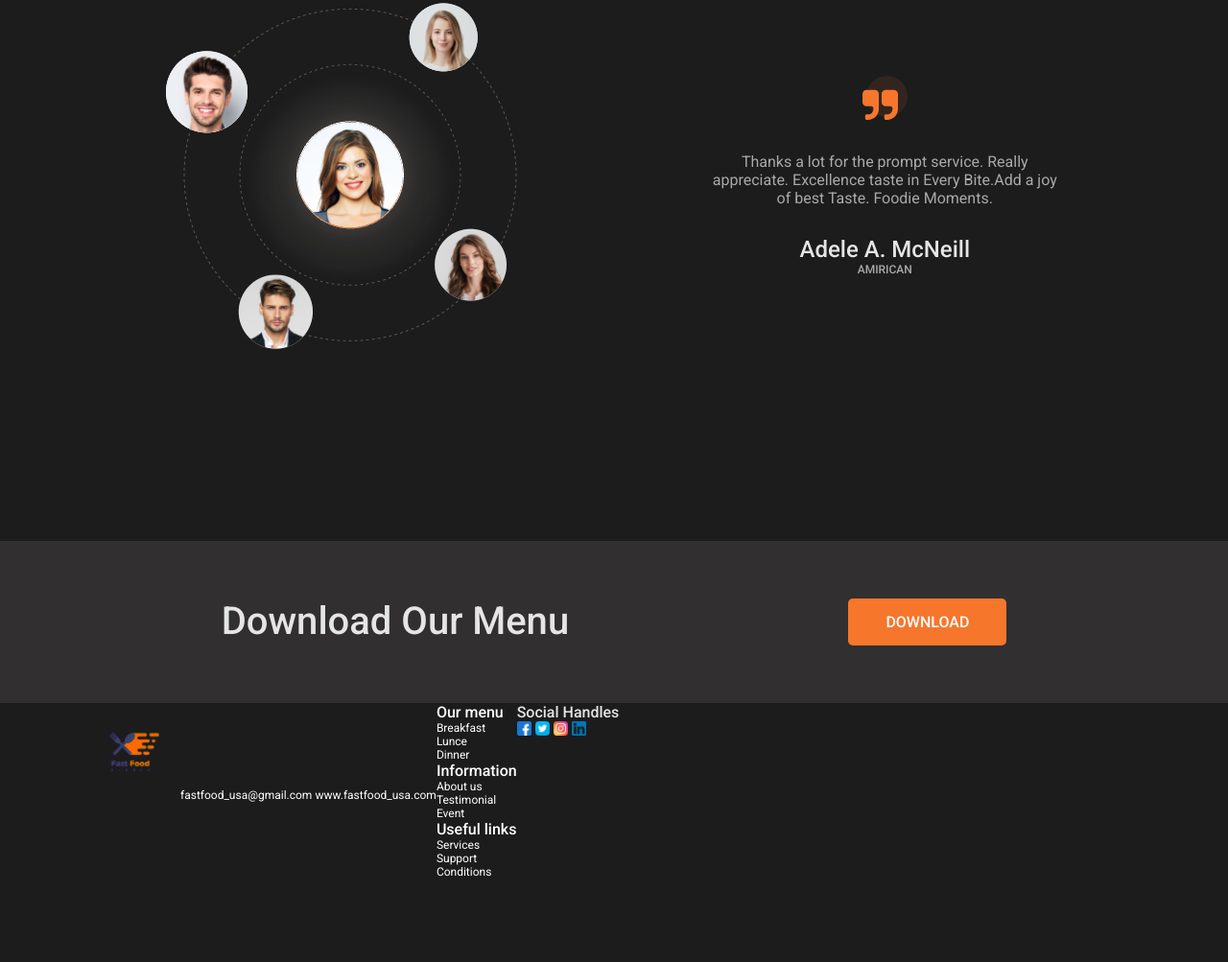
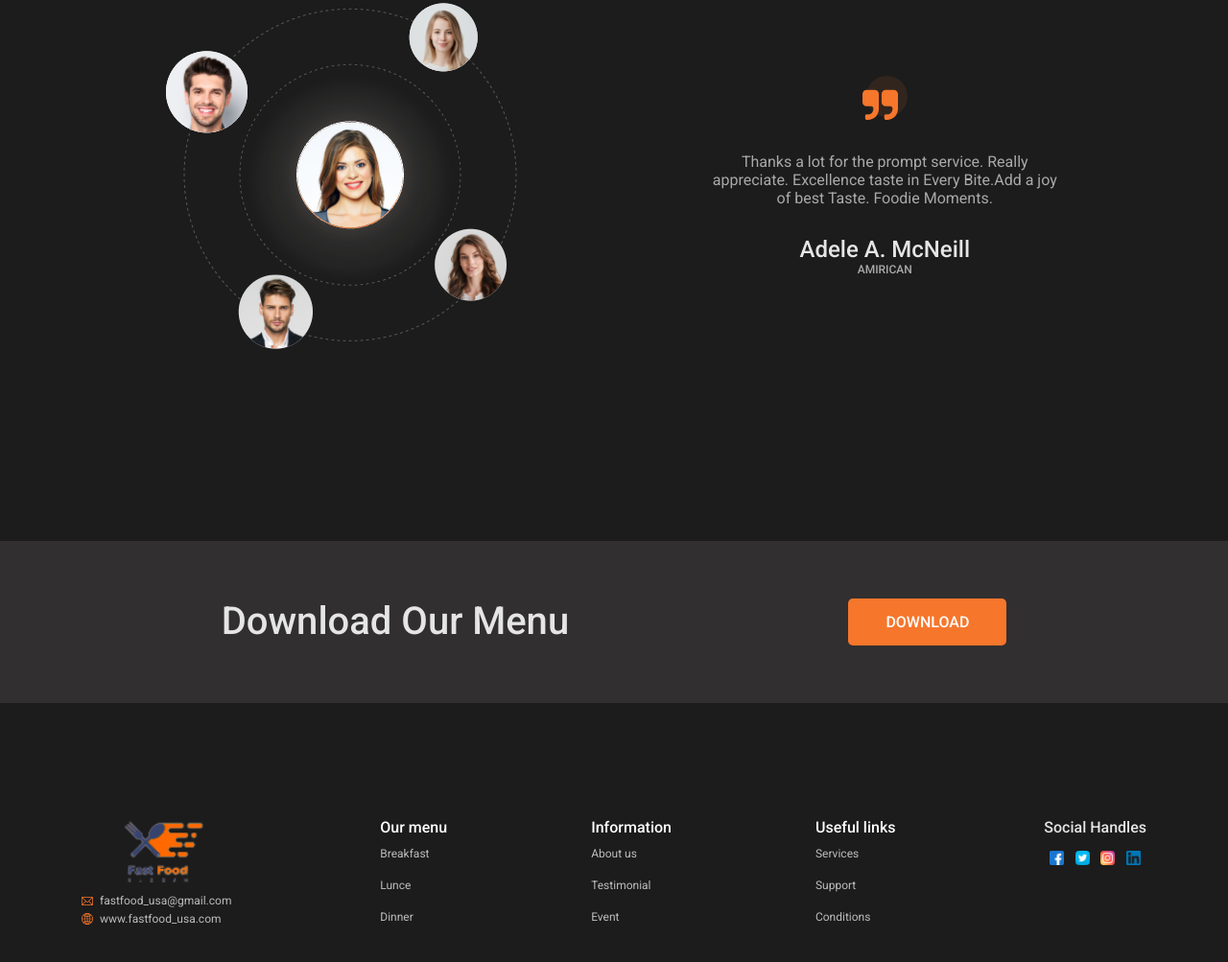
Before and after one commit to ilgiz-1/Burger-Landing, a plain HTML site: page index.html in a window 1280 px wide. Shown: the part 2800-3803 px from the top of the page at 96% size. Before the commit the page ends 3716 px from the top, so only its background shows below. Drawn offline with Linux system fonts and the light colour scheme; a script that the page names is missing.

Commit message:
end footer

```diff
--- a/index.html
+++ b/index.html
@@ -133,9 +133,12 @@
       </section>
       <div class="feedback">
         <div class="container">
-          <img src="./img/Feedback.png" alt="" class="feedback__img">
+          <img src="./img/Feedback.png" alt="" class="feedback__img" />
           <blockquote class="feedback__text">
-            <p class="feedback__decs">Thanks a lot for the prompt service. Really appreciate. Excellence taste in Every Bite.Add a joy of best Taste. Foodie Moments.</p>
+            <p class="feedback__decs">
+              Thanks a lot for the prompt service. Really appreciate. Excellence
+              taste in Every Bite.Add a joy of best Taste. Foodie Moments.
+            </p>
             <cite class="feedback__author">Adele A. McNeill</cite>
             <span class="feedback__subauthor">AMIRICAN</span>
           </blockquote>
@@ -151,9 +154,24 @@
     <footer class="footer">
       <div class="container">
         <div class="footer__contacts">
-          <img src="./img/icon/logo2.png" alt="" class="footer__logo">
-          <a class="footer__link footer__link-mail" href="mailto:fastfood_usa@gmail.com">fastfood_usa@gmail.com</a>
-          <a href="#!" class="footer__link footer__link-web">www.fastfood_usa.com</a>
+          <img src="./img/icon/logo.png" alt="" class="footer__logo" />
+          <div class="footer__contacts-mail">
+            <img src="./img/mail.svg" class="footer__contacts-icon-mail" />
+            <a
+              class="footer__link footer__link-mail"
+              href="mailto:fastfood_usa@gmail.com"
+              >fastfood_usa@gmail.com</a
+            >
+          </div>
+          <div class="footer__contacts-web">
+            <img
+              src="./img/icon/weblink.svg"
+              class="footer__contact-icon-web"
+            />
+            <a href="#!" class="footer__link footer__link-web"
+              >www.fastfood_usa.com</a
+            >
+          </div>
         </div>
         <nav class="footer__nav">
           <ul class="footer__list">
@@ -165,14 +183,16 @@
                 <li class="footer__list-item"><a href="!#">Dinner</a></li>
               </ul>
             </li>
-            <li class="footer_list-title"><a href="!#" class="footer__title">Information</a>
+            <li class="footer_list-title">
+              <a href="!#" class="footer__title">Information</a>
               <ul class="footer__inner-list">
                 <li class="footer__list-item"><a href="!#">About us</a></li>
                 <li class="footer__list-item"><a href="!#">Testimonial</a></li>
                 <li class="footer__list-item"><a href="!#">Event</a></li>
               </ul>
             </li>
-            <li class="footer_list-title"><a href="!#" class="footer__title">Useful links</a>
+            <li class="footer_list-title">
+              <a href="!#" class="footer__title">Useful links</a>
               <ul class="footer__inner-list">
                 <li class="footer__list-item"><a href="!#">Services</a></li>
                 <li class="footer__list-item"><a href="!#">Support</a></li>
@@ -184,10 +204,30 @@
         <div class="footer__socials">
           <p class="footer__title">Social Handles</p>
           <div class="footer__social-icons">
-            <a href="!#"><img class="footer__social-icon" src="./img/icon/facebook.png" alt="facebook icon"></a>
-            <a href="!#"><img class="footer__social-icon" src="./img/icon/twitter.png" alt="twitter icon"></a>
-            <a href="!#"><img class="footer__social-icon" src="./img/icon/instagram.png" alt="instagram icon"></a>
-            <a href="!#"><img class="footer__social-icon" src="./img/icon/linkedin.png" alt="linkedin icon"></a>
+            <a href="!#"
+              ><img
+                class="footer__social-icon"
+                src="./img/icon/facebook.png"
+                alt="facebook icon"
+            /></a>
+            <a href="!#"
+              ><img
+                class="footer__social-icon"
+                src="./img/icon/twitter.png"
+                alt="twitter icon"
+            /></a>
+            <a href="!#"
+              ><img
+                class="footer__social-icon"
+                src="./img/icon/instagram.png"
+                alt="instagram icon"
+            /></a>
+            <a href="!#"
+              ><img
+                class="footer__social-icon"
+                src="./img/icon/linkedin.png"
+                alt="linkedin icon"
+            /></a>
           </div>
         </div>
       </div>
--- a/style.css
+++ b/style.css
@@ -404,29 +404,39 @@ h6 {
 /* FOOTER */
 
 .footer {
+  padding: 120px 0;
 }
 
 .footer__title {
+  padding-bottom: 15px;
+}
+
+.footer .footer__title {
   font-size: 16px;
   font-weight: 500;
 }
 
-  .footer {
+.footer a {
+  font-size: 12px;
+  font-weight: 400;
 }
 
 .footer .container {
   display: flex;
+  justify-content: space-between;
+  height: 116px;
 }
 
 .footer__contacts {
-    font-size: 12px;
-    font-weight: 400;
+  display: flex;
+  flex-direction: column;
 }
 
 .footer__logo {
 }
 
 .footer__link {
+  opacity: 0.7;
 }
 
 .footer__link-mail {
@@ -439,6 +449,8 @@ h6 {
 }
 
 .footer__list {
+  display: flex;
+  gap: 150px;
 }
 
 .footer_list-title {
@@ -448,15 +460,47 @@ h6 {
 }
 
 .footer__list-item {
-  font-size: 12px;
-  font-weight: 400;
+  padding-bottom: 7px;
+  padding-top: 7px;
+  opacity: 0.7;
 }
 
 .footer__socials {
 }
 
 .footer__social-icons {
+  display: flex;
+  justify-content: space-around;
 }
 
 .footer__social-icon {
 }
+
+.footer__link {
+}
+.footer__link-mail {
+  padding-bottom: 5px;
+  padding-top: 5px;
+}
+
+.footer__contacts-mail {
+  display: flex;
+  align-items: center;
+  gap: 7px;
+}
+
+.footer__contacts-icon-mail {
+  width: 12px;
+  height: 9.14px;
+}
+
+.footer__contacts-web {
+  display: flex;
+  align-items: center;
+  gap: 7px;
+}
+
+.footer__contact-icon-web {
+  width: 12px;
+  height: 12px;
+}
```
Also changed, not shown: img/icon/weblink.svg (added), img/mail.svg (added), 2 other files. Lines whose indentation alone changed are shown as unchanged.
